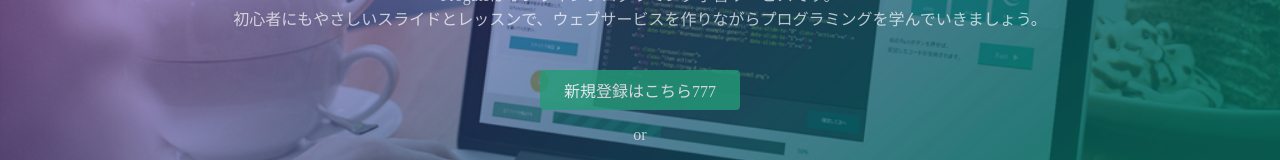
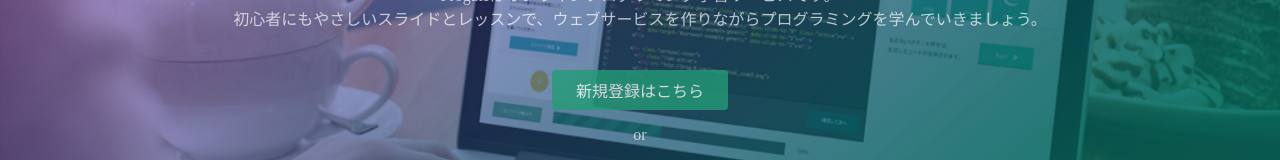
Before and after one commit to satoru-tanaka-1977/prog-8.github.io, a plain HTML site: page index.html in a window 1280 px wide. Shown: the part 362-522 px from the top of the page. Drawn offline with Linux system fonts and the light colour scheme.

Commit message:
Update index.html
777　元へ戻す

```diff
--- a/index.html
+++ b/index.html
@@ -26,7 +26,7 @@
       <h1>LEARN TO CODE.<br>LEARN TO BE CREATIVE.</h1>
       <p>Progateはオンラインプログラミング学習サービスです。<br>初心者にもやさしいスライドとレッスンで、ウェブサービスを作りながらプログラミングを学んでいきましょう。</p>
       <div class="btn-wrapper">
-        <a href="#" class="btn signup">新規登録はこちら777</a>
+        <a href="#" class="btn signup">新規登録はこちら</a>
         <p>or</p>
         <a href="#" class="btn facebook"><span class="fa fa-facebook"></span>Facebookで登録</a>
         <a href="#" class="btn twitter"><span class="fa fa-twitter"></span>Twitterで登録</a>
```
